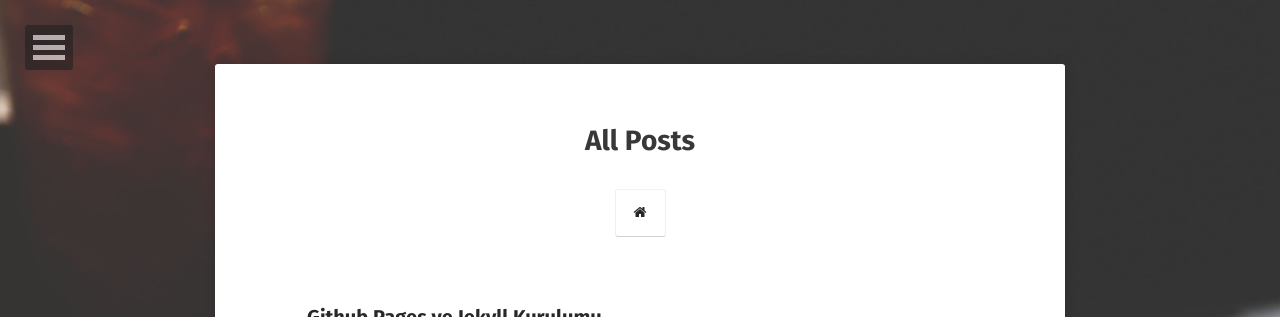
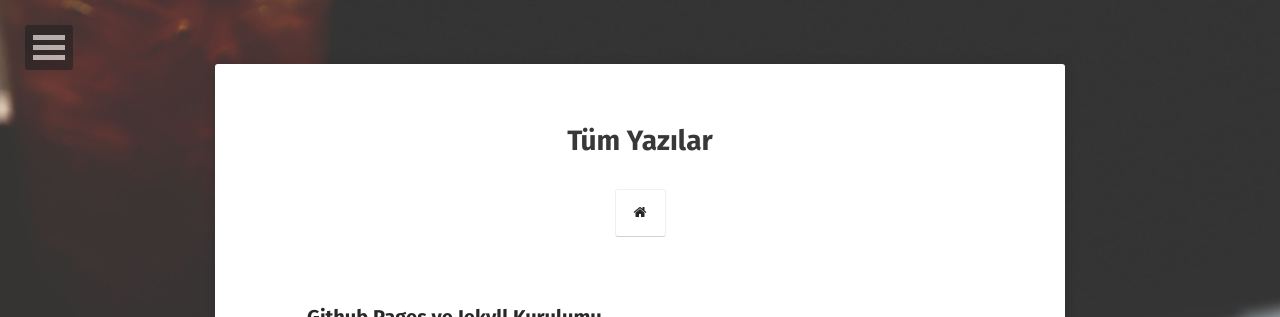
Before and after one commit to alikaraca/alikaraca.github.io, a Jekyll site: the page built from posts/index.md, in a window 1280 px wide. Shown: the top 317 px of the page. Built offline with Jekyll 4.4.1, drawn with Linux system fonts in a browser that asks for light colours; some web fonts are replaced.

Commit message:
Update post-list.html

```diff
--- a/_layouts/post-list.html
+++ b/_layouts/post-list.html
@@ -16,7 +16,7 @@ layout: compress
         <div class="wrapper animated fadeIn">
             <div class="content">
                 <div class="post-title">
-                    <h1>{{ page.title }}</h1>
+                    <h1>Tüm Yazılar</h1>
                     <a class="btn zoombtn" href="{{site.url}}">
                         <i class="fa fa-home"></i>
                     </a>
```
